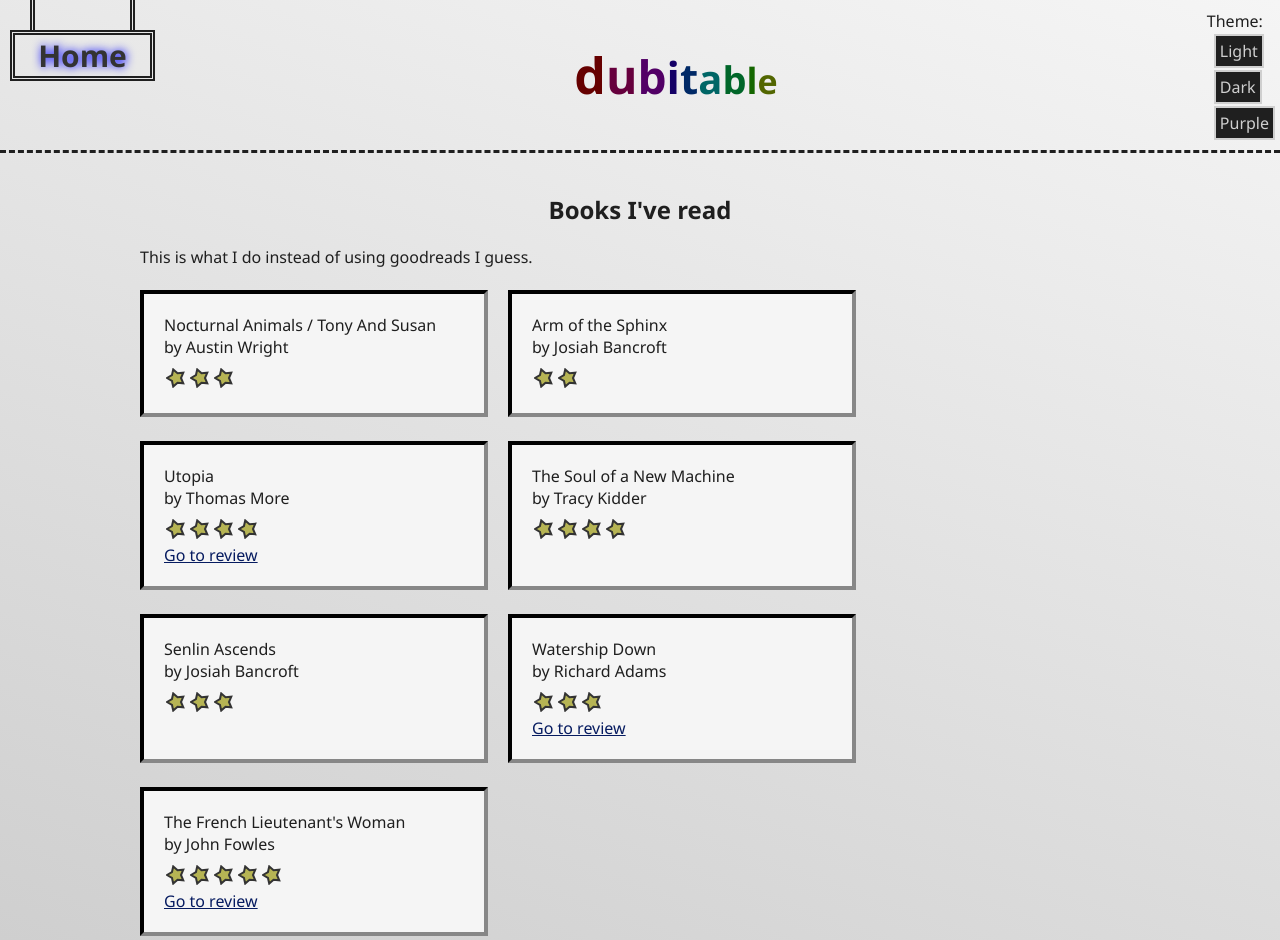
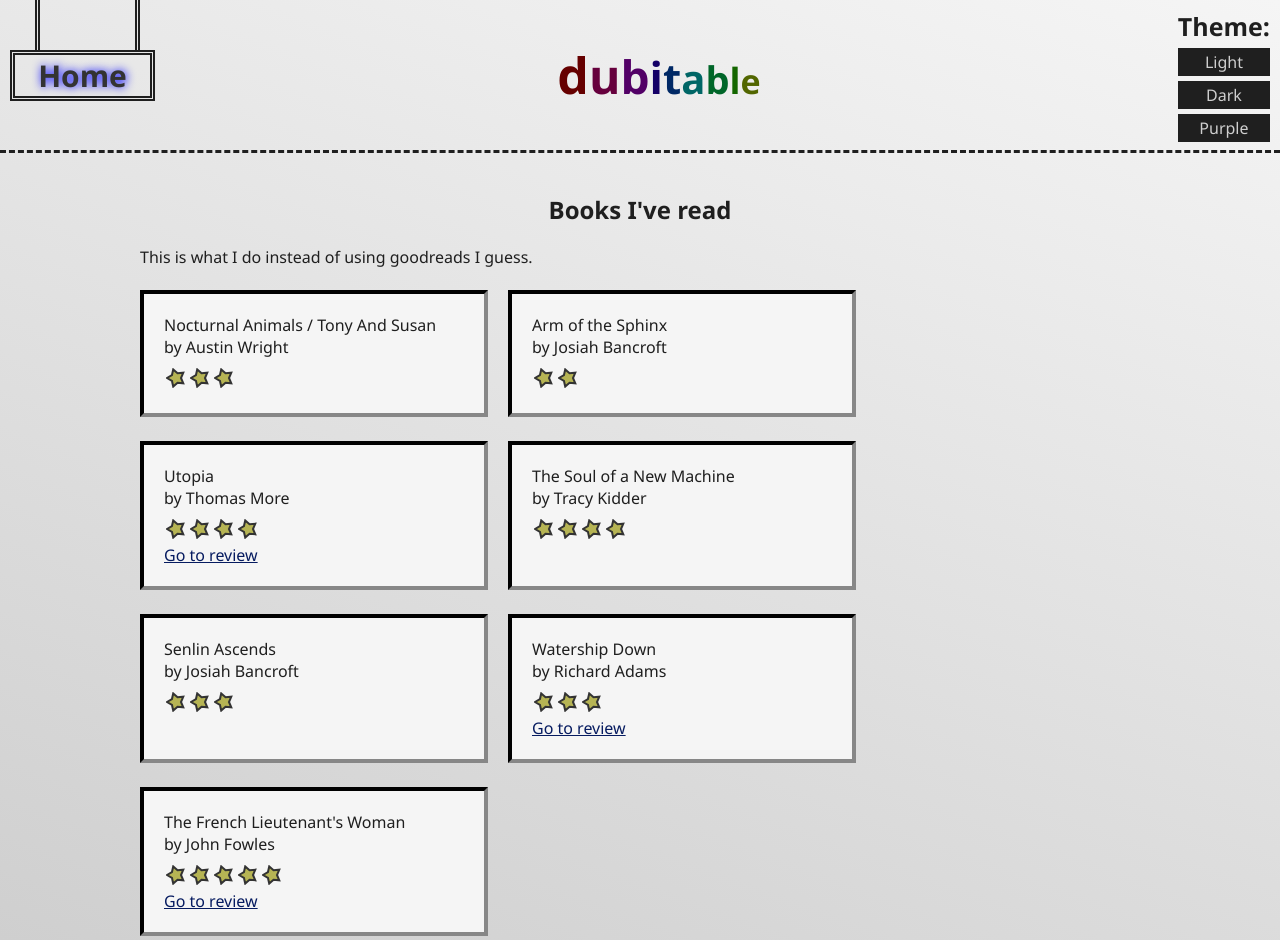
Before and after one commit to dubitabley/website, a SvelteKit app: page /interests/books in a window 1280 px wide. Built offline with nearby package versions, Linux system fonts and the light colour scheme.

Commit message:
Adjust home button and theming to be a little nicer

```diff
--- a/src/lib/components/home-button.svelte
+++ b/src/lib/components/home-button.svelte
@@ -9,7 +9,9 @@
 </script>
 
 <div class="home-wrapper">
-    <div class="home-upper"></div>
+    <div class="home-upper-wrapper">
+        <div class="home-upper"></div>
+    </div>
     <div class="home-border">
         {@render children()}
     </div>
@@ -22,13 +24,19 @@
         justify-content: center;
         align-items: center;
         margin-left: 15px;
+        height: 100%;
+    }
+    .home-upper-wrapper {
+        position: relative;
+        width: 70%;
     }
     .home-upper {
-        position: relative;
+        position: absolute;
         border-left: 5px double var(--primary-color);
         border-right: 5px double var(--primary-color);
-        height: 30px;
-        width: 70%;
+        height: 3000px;
+        bottom: 0;
+        width: 100%;
     }
     .home-border {
         border: 5px double var(--primary-color);
--- a/src/routes/(app)/theming.svelte
+++ b/src/routes/(app)/theming.svelte
@@ -78,34 +78,39 @@
     /* Hide inputs so we can apply custom style */
     input[type="checkbox"] {
         opacity: 0;
-        width: 0;
-        height: 0;
+        position: absolute;
     }
 
     label {
-        flex: 1;
-        display: flex;
-    }
-
-    label > span {
         background-color: var(--primary-color);
         color: var(--background-color);
-        border: 2px solid var(--background-color);
-        padding: 4px;
-    }
+        padding-left: 8px;
+        padding-right: 8px;
 
-    input:checked + span {
-        background-color: hsl(117, 100%, var(--secondary-lightness));
+        padding-top: 3px;
+        padding-bottom: 3px;
+
+        text-align: center;
+
+        &:has(input:checked) {
+            background-color: hsl(117, 100%, var(--secondary-lightness));
+            box-shadow: 3px 3px 0px 0px
+                hsl(117, 80%, var(--secondary-lightness));
+        }
     }
 
     .theme-wrapper {
         display: flex;
         flex-direction: column;
-        margin: 5px;
-        gap: 2px;
-    }
+        margin: 10px;
+        gap: 5px;
+        & * {
+            margin: 0;
+        }
 
-    .theme-wrapper > * {
-        margin: 0;
+        & p {
+            font-weight: bold;
+            font-size: 25px;
+        }
     }
 </style>
```
